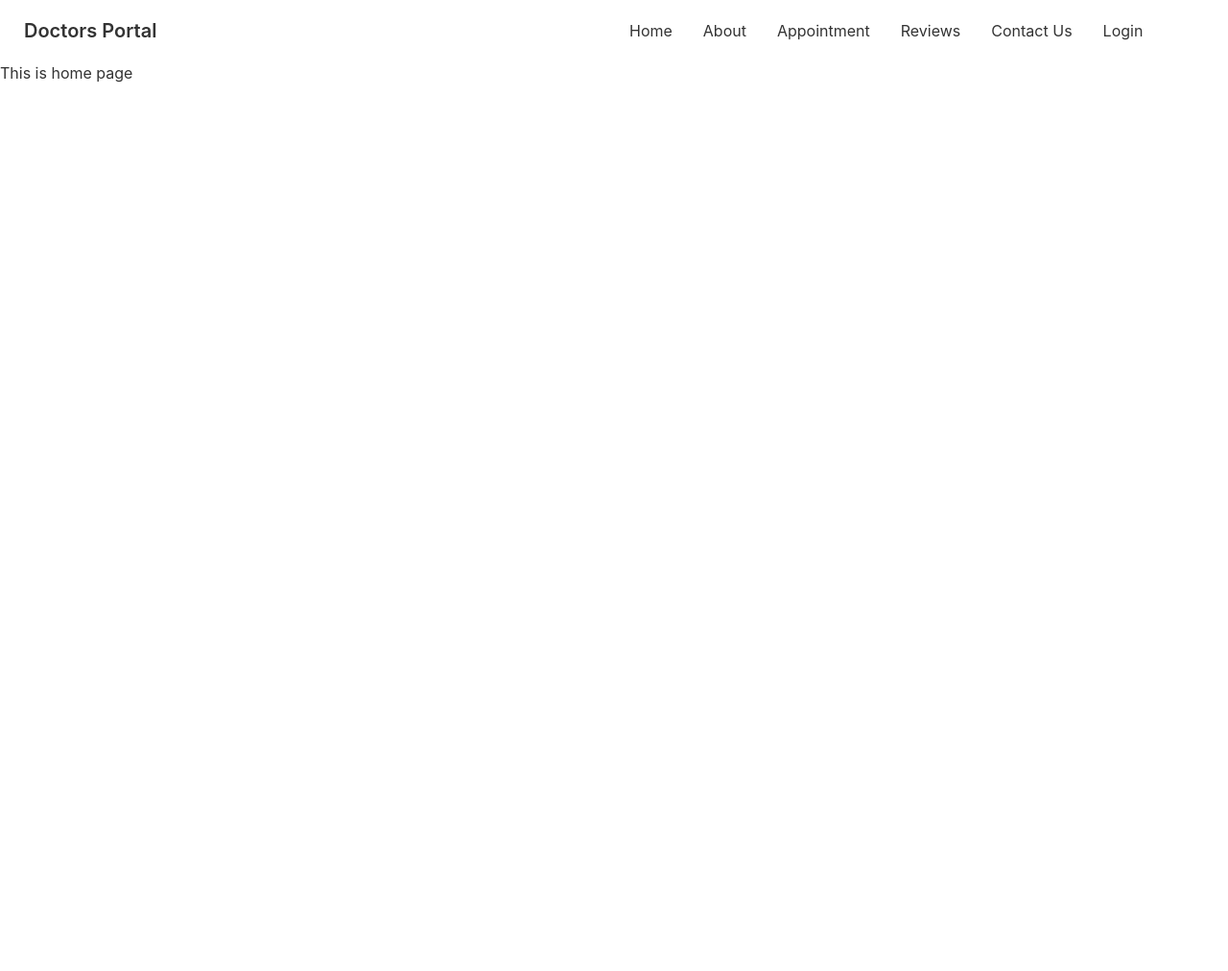
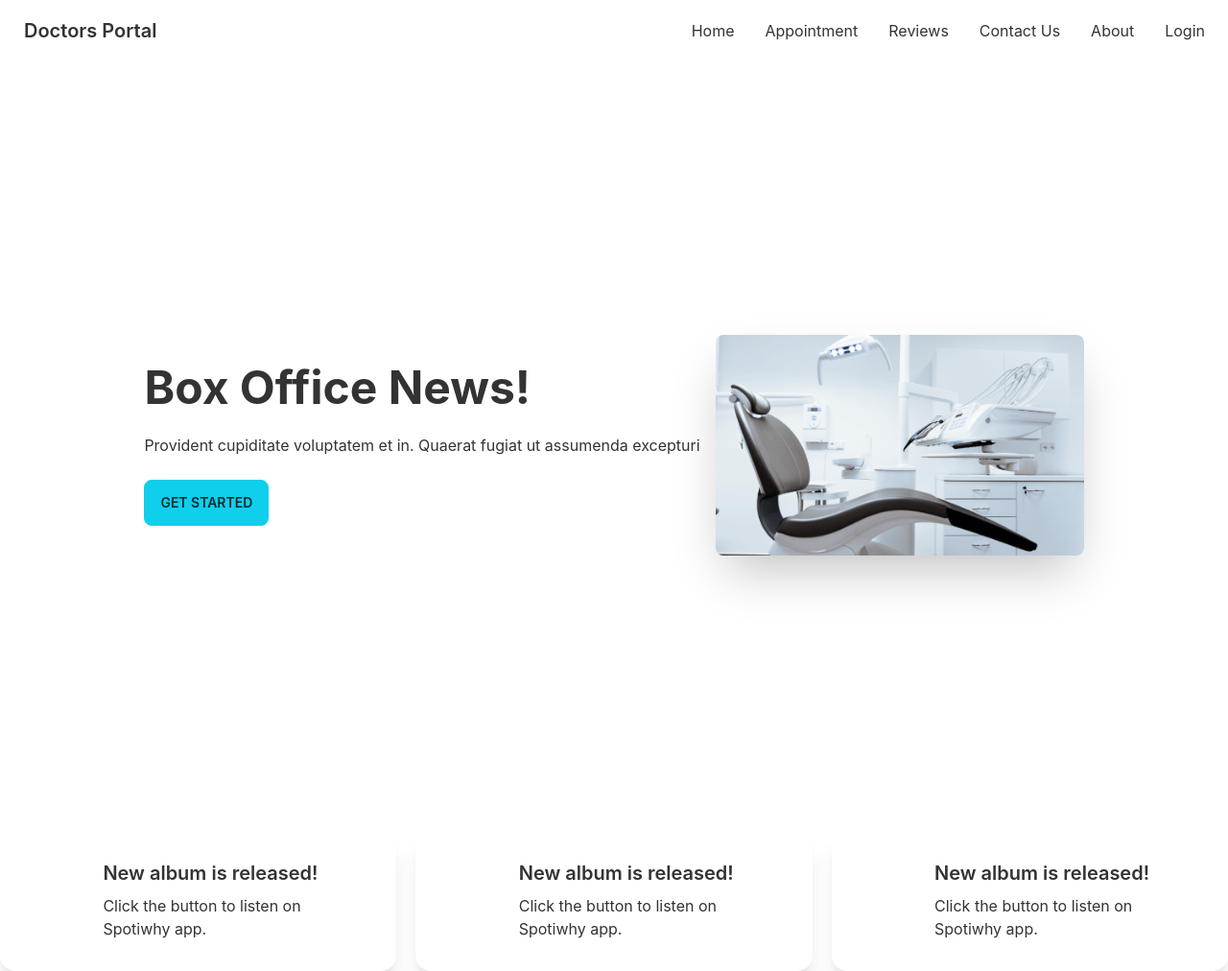
Before and after one commit to shafiquetuhin01/doctors-portal, a React (Create React App) app: page / in a window 1280 px wide. Shown: the whole page at 96% size. Before the commit the page ends 800 px from the top, so only its background shows below. Built offline with nearby package versions, Linux system fonts and the light colour scheme.

Commit message:
updating doctors portal

```diff
--- a/src/App.js
+++ b/src/App.js
@@ -3,6 +3,7 @@ import Navbar from './Pages/Shared/Navbar';
 import { Routes, Route, Link } from "react-router-dom";
 import Home from './Pages/Home/Home';
 import About from './Pages/About/About';
+import Login from './Pages/Login/Login';
 
 function App() {
   return (
@@ -10,7 +11,9 @@ function App() {
       <Navbar></Navbar>
       <Routes>
         <Route path="/" element={<Home />} />
+        <Route path="/home" element={<Home />} />
         <Route path="about" element={<About />} />
+        <Route path="login" element={<Login />} />
       </Routes>
     </div>
   );
--- /dev/null
+++ b/src/Pages/Home/Banner/Banner.js
@@ -0,0 +1,19 @@
+import React from 'react';
+import chair from '../../../assets/images/chair.png';
+
+const Banner = () => {
+    return (
+        <div className="hero min-h-screen">
+  <div className="hero-content flex-col lg:flex-row-reverse">
+    <img src={chair} className="max-w-sm rounded-lg shadow-2xl" />
+    <div>
+      <h1 className="text-5xl font-bold">Box Office News!</h1>
+      <p className="py-6">Provident cupiditate voluptatem et in. Quaerat fugiat ut assumenda excepturi </p>
+      <button className="btn btn-primary">Get Started</button>
+    </div>
+  </div>
+</div>
+    );
+};
+
+export default Banner;
--- a/src/Pages/Home/Home.js
+++ b/src/Pages/Home/Home.js
@@ -1,9 +1,12 @@
 import React from 'react';
+import Banner from './Banner/Banner';
+import Info from './Info';
 
 const Home = () => {
     return (
         <div>
-            <h2>This is home page</h2>
+            <Banner />
+            <Info />
         </div>
     );
 };
--- /dev/null
+++ b/src/Pages/Home/Info.js
@@ -0,0 +1,15 @@
+import React from 'react';
+import InfoCard from './InfoCard';
+import clock from '../../assets/icons/clock.svg';
+
+const Info = () => {
+    return (
+        <div className='grid grid-cols-1 lg:grid-cols-3 gap-5'>
+            <InfoCard img={clock}/>
+            <InfoCard img={clock}/>
+            <InfoCard img={clock}/>
+        </div>
+    );
+};
+
+export default Info;
--- /dev/null
+++ b/src/Pages/Home/InfoCard.js
@@ -0,0 +1,17 @@
+import React from "react";
+
+const InfoCard = ({ img }) => {
+  return (
+    <div class="card lg:card-side bg-base-100 shadow-xl bg-accent">
+      <figure>
+        <img src={img} alt="Album" />
+      </figure>
+      <div class="card-body">
+        <h2 class="card-title">New album is released!</h2>
+        <p>Click the button to listen on Spotiwhy app.</p>
+      </div>
+    </div>
+  );
+};
+
+export default InfoCard;
--- /dev/null
+++ b/src/Pages/Login/Login.js
@@ -0,0 +1,11 @@
+import React from 'react';
+
+const Login = () => {
+    return (
+        <div>
+            <h2>This is login page</h2>
+        </div>
+    );
+};
+
+export default Login;
--- a/src/Pages/Shared/Navbar.js
+++ b/src/Pages/Shared/Navbar.js
@@ -1,6 +1,30 @@
 import React from "react";
+import {Link} from 'react-router-dom';
 
 const Navbar = () => {
+  const menuItems = (
+    <>
+      <li>
+        <Link to='/'>Home</Link>
+      </li>
+
+      <li>
+        <Link to='/appointment'>Appointment</Link>
+      </li>
+      <li>
+        <Link to='/review'>Reviews</Link>
+      </li>
+      <li>
+        <Link to='/contact'>Contact Us</Link>
+      </li>
+      <li>
+        <Link to='/about'>About</Link>
+      </li>
+      <li>
+        <Link to='/login'>Login</Link>
+      </li>
+    </>
+  );
   return (
     <div className="navbar bg-base-100">
       <div className="navbar-start">
@@ -25,58 +49,14 @@ const Navbar = () => {
             tabIndex="0"
             className="menu menu-compact dropdown-content mt-3 p-2 shadow bg-base-100 rounded-box w-52"
           >
-            <li>
-              <a>Item 1</a>
-            </li>
-            <li tabIndex="0">
-              <a className="justify-between">
-                Parent
-                <svg
-                  className="fill-current"
-                  xmlns="http://www.w3.org/2000/svg"
-                  width="24"
-                  height="24"
-                  viewBox="0 0 24 24"
-                >
-                  <path d="M8.59,16.58L13.17,12L8.59,7.41L10,6L16,12L10,18L8.59,16.58Z" />
-                </svg>
-              </a>
-              <ul className="p-2">
-                <li>
-                  <a>Submenu 1</a>
-                </li>
-                <li>
-                  <a>Submenu 2</a>
-                </li>
-              </ul>
-            </li>
-            <li>
-              <a>Item 3</a>
-            </li>
+            {menuItems}
           </ul>
         </div>
         <a className="btn btn-ghost normal-case text-xl">Doctors Portal</a>
       </div>
-      <div className="navbar-center hidden lg:flex">
+      <div className="navbar-end hidden lg:flex">
         <ul className="menu menu-horizontal p-0">
-          <li>
-            <a>Home</a>
-          </li>
-          <li>
-            <a>About</a>
-          </li>
-          <li>
-            <a>Appointment</a>
-          </li>
-          <li>
-            <a>Reviews</a>
-          </li>
-          <li>
-            <a>Contact Us</a>
-          </li>
-          <li>
-            <a>Login</a>
-          </li>
+          {menuItems}
         </ul>
       </div>
     </div>
```
